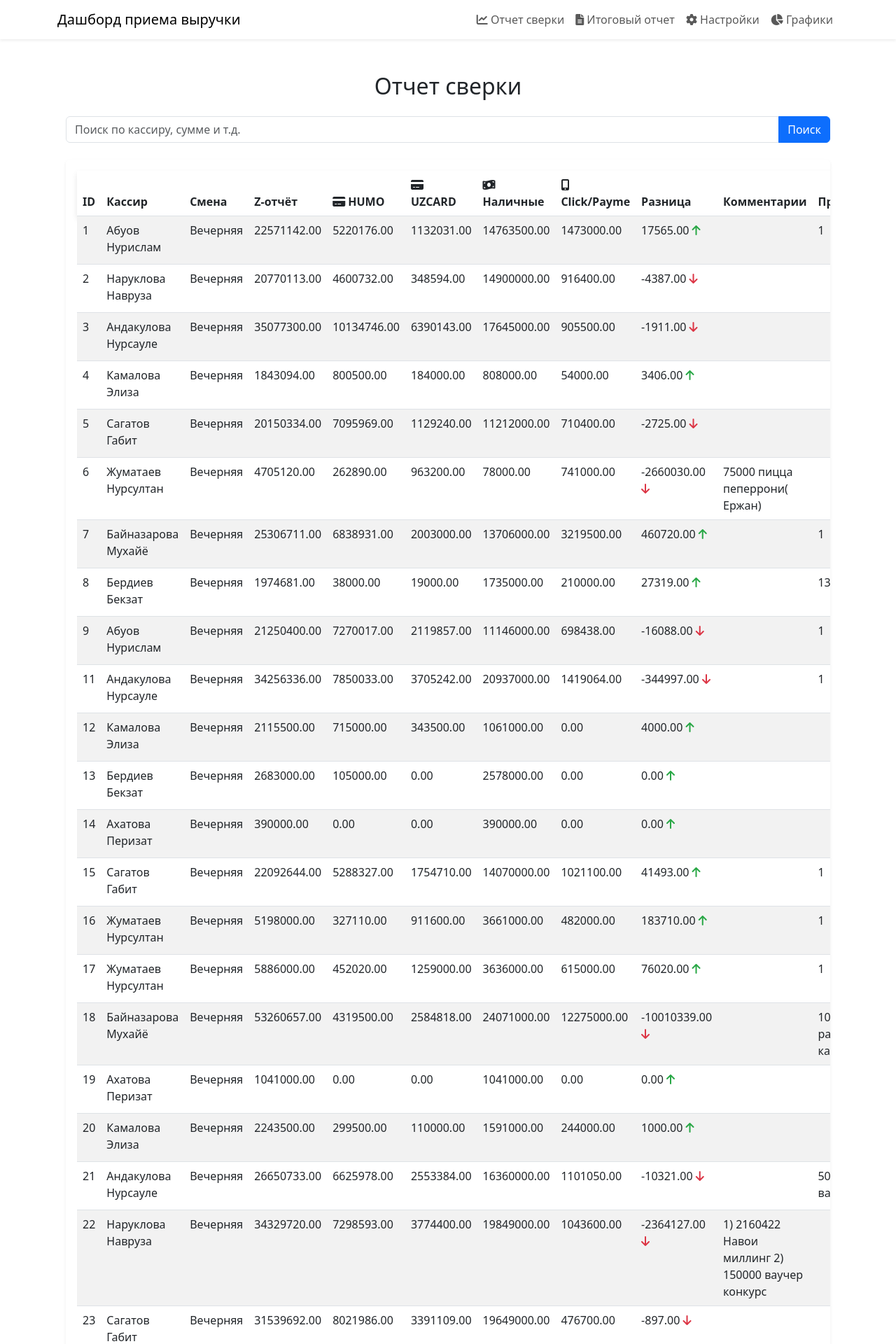
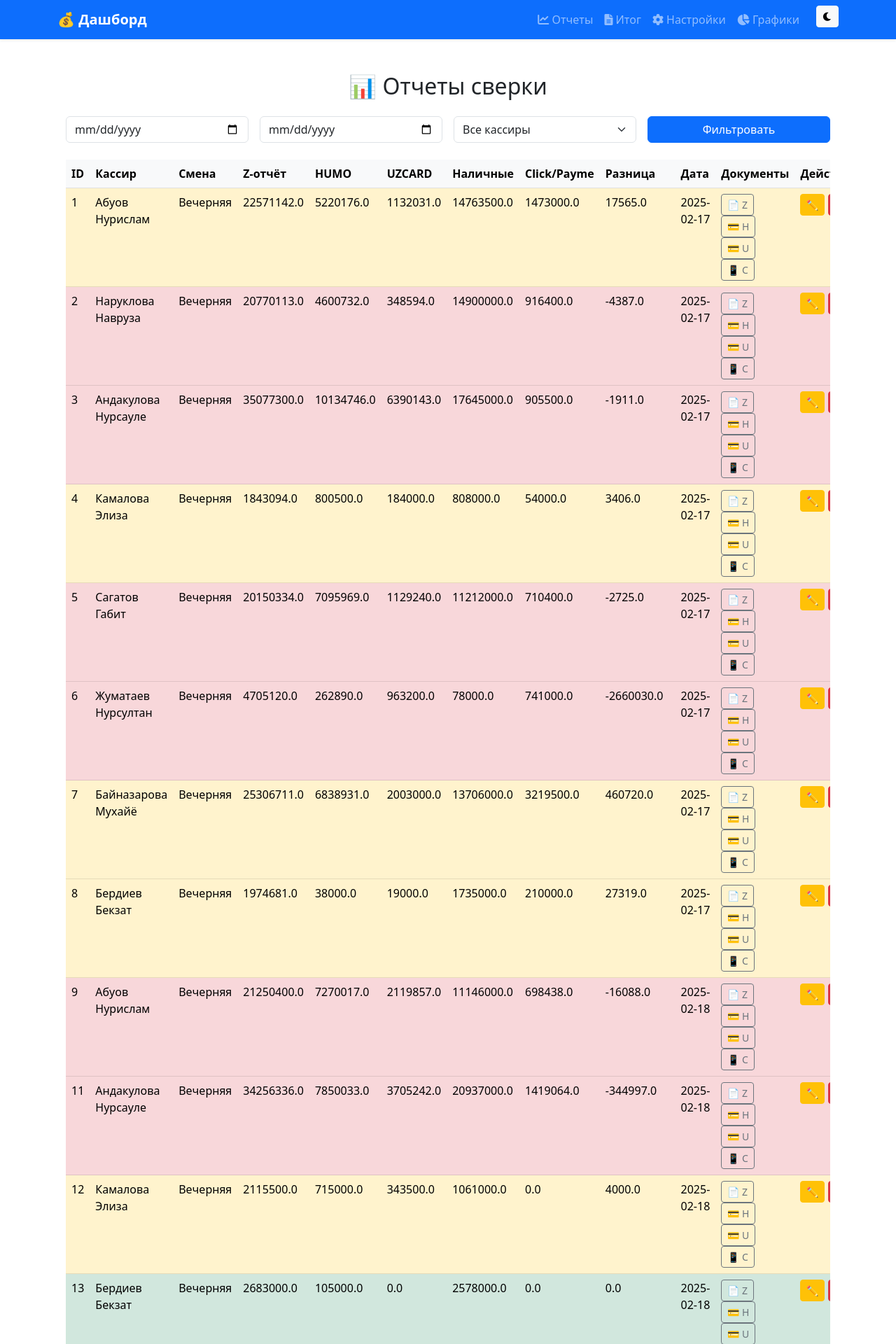
Before and after one commit to faraganiev/flask_app, a Flask app: page /reports in a window 1280 px wide. Shown: the top 1920 px of the page at 70% size. Run offline with Flask 3, Linux system fonts and the light colour scheme; a user stored in the database is signed in.

Commit message:
Обновление проекта: добавлены новые функции

```diff
--- a/app.py
+++ b/app.py
@@ -13,6 +13,7 @@ from database import db, CashierReport, User, Settings, Cashier
 from openpyxl import Workbook
 from openpyxl.styles import Font, PatternFill, Alignment, Border, Side
 from openpyxl.cell import MergedCell
+from sqlalchemy.sql import func
 
 app = Flask(__name__)
 app.config['SQLALCHEMY_DATABASE_URI'] = 'sqlite:///cashier_check.db'
@@ -166,63 +167,123 @@ def index():
     settings = Settings.query.first()
     return render_template('index.html', difference=difference, settings=settings, cashiers=cashiers)
 
-@app.route('/reports')
+from datetime import datetime
+from flask import request, flash
+
+@app.route('/reports', methods=['GET'])
 @login_required
 def reports():
-    query = CashierReport.query
+    start_date = request.args.get('start_date')
+    end_date = request.args.get('end_date')
+    cashier = request.args.get('cashier')
     search = request.args.get('search')
 
+    query = CashierReport.query
+
+    # Проверяем формат даты и фильтруем
+    if start_date:
+        try:
+            start_date_obj = datetime.strptime(start_date, '%Y-%m-%d').replace(hour=0, minute=0, second=0)
+            query = query.filter(CashierReport.timestamp >= start_date_obj)
+        except ValueError:
+            flash("Ошибка: Неверный формат даты", "error")
+
+    if end_date:
+        try:
+            end_date_obj = datetime.strptime(end_date, '%Y-%m-%d').replace(hour=23, minute=59, second=59)
+            query = query.filter(CashierReport.timestamp <= end_date_obj)
+        except ValueError:
+            flash("Ошибка: Неверный формат даты", "error")
+
+    # Фильтр по кассиру
+    if cashier:
+        query = query.filter(CashierReport.cashier == cashier)
+
+    # Фильтр по поиску
     if search:
         query = query.filter(
             (CashierReport.cashier.ilike(f'%{search}%')) |
             (CashierReport.shift.ilike(f'%{search}%')) |
-            (CashierReport.z_report.ilike(f'%{search}%')) |
-            (CashierReport.humo.ilike(f'%{search}%')) |
-            (CashierReport.uzcard.ilike(f'%{search}%')) |
-            (CashierReport.cash.ilike(f'%{search}%')) |
-            (CashierReport.click_payme.ilike(f'%{search}%')) |
-            (CashierReport.difference.ilike(f'%{search}%')) |
-            (CashierReport.comments.ilike(f'%{search}%')) |
-            (CashierReport.reason.ilike(f'%{search}%')) |
-            (CashierReport.timestamp.ilike(f'%{search}%'))
+            (CashierReport.comments.ilike(f'%{search}%'))
         )
 
     reports = query.all()
     settings = Settings.query.first()
     timezone = pytz.timezone(settings.timezone) if settings else pytz.timezone('Asia/Tashkent')
+
+    # Проверяем, есть ли данные
+    if not reports:
+        flash("⚠ Отчеты не найдены за выбранный период.", "warning")
+
+    # Применяем часовой пояс
     for report in reports:
         report.timestamp = report.timestamp.astimezone(timezone)
 
-    return render_template('reports.html', reports=reports, settings=settings, zip=zip)
+    return render_template('reports.html', reports=reports, cashiers=Cashier.query.all(), settings=settings)
 
+
+from datetime import datetime, timedelta
+from flask import request
 
 @app.route('/summary', methods=['GET'])
 @login_required
 def summary():
-    date_str = request.args.get('date')
-    if date_str:
-        selected_date = datetime.strptime(date_str, '%Y-%m-%d').date()
-    else:
-        selected_date = date.today()
+    # Получаем текущую дату
+    today = datetime.today().strftime('%Y-%m-%d')
 
+    # Получаем параметры запроса (если пользователь выбрал другую дату)
+    start_date = request.args.get('start_date', today)  # По умолчанию = сегодня
+    end_date = request.args.get('end_date', today)  # По умолчанию = сегодня
+
+    query = CashierReport.query
+
+    # Фильтр по дате (преобразуем в datetime)
+    start_date_obj = datetime.strptime(start_date, '%Y-%m-%d')
+    end_date_obj = datetime.strptime(end_date, '%Y-%m-%d').replace(hour=23, minute=59, second=59)
+
+    query = query.filter(CashierReport.timestamp >= start_date_obj,
+                         CashierReport.timestamp <= end_date_obj)
+
+    reports = query.all()
+
+    # Загружаем настройки
     settings = Settings.query.first()
-    timezone = pytz.timezone(settings.timezone) if settings else pytz.timezone('Asia/Tashkent')
+    if not settings:
+        settings = type('Settings', (), {"currency": "сум"})()
 
-    reports = CashierReport.query.filter(db.func.date(CashierReport.timestamp) == selected_date).all()
-    for report in reports:
-        report.timestamp = report.timestamp.astimezone(timezone)
+    # Считаем итоги
+    total_z_report = sum([r.z_report for r in reports])
+    total_humo = sum([r.humo for r in reports])
+    total_uzcard = sum([r.uzcard for r in reports])
+    total_cash = sum([r.cash for r in reports])
+    total_click_payme = sum([r.click_payme for r in reports])
+    total_difference = sum([r.difference for r in reports])
 
-    total_z_report = sum(report.z_report for report in reports)
-    total_humo = sum(report.humo for report in reports)
-    total_uzcard = sum(report.uzcard for report in reports)
-    total_cash = sum(report.cash for report in reports)
-    total_click_payme = sum(report.click_payme for report in reports)
-    total_difference = sum(report.difference for report in reports)
+    # Генерация данных для графика
+    graph_data = {
+        "data": [
+            {
+                "x": [r.timestamp.strftime('%d.%m.%Y') for r in reports],
+                "y": [r.z_report + r.humo + r.uzcard + r.cash + r.click_payme for r in reports],
+                "type": "bar",
+                "marker": {"color": "blue"}
+            }
+        ],
+        "layout": {
+            "title": "Выручка по дням",
+            "xaxis": {"title": "Дата"},
+            "yaxis": {"title": "Сумма"}
+        }
+    }
 
-    return render_template('summary.html', reports=reports, total_z_report=total_z_report,
-                           total_humo=total_humo, total_uzcard=total_uzcard, total_cash=total_cash,
-                           total_click_payme=total_click_payme, total_difference=total_difference,
-                           settings=settings)
+    return render_template('summary.html', reports=reports, settings=settings,
+                           total_z_report=total_z_report, total_humo=total_humo,
+                           total_uzcard=total_uzcard, total_cash=total_cash,
+                           total_click_payme=total_click_payme,
+                           total_difference=total_difference,
+                           graph_json=graph_data,
+                           selected_start_date=start_date, selected_end_date=end_date)
+
 
 @app.route('/settings', methods=['GET', 'POST'])
 @login_required
@@ -598,5 +659,82 @@ def generate_total_report_for_dates(start_date, end_date):
     return report_text
 
 
+
+from flask import render_template, redirect, url_for, request
+from flask_login import login_required, current_user
+from datetime import datetime, timedelta
+from sqlalchemy.sql import func
+from database import db, CashierReport, User, Settings, Cashier  # ✅ Исправленный импорт
+
+@app.route('/dashboard')
+@login_required
+def dashboard():
+    # Проверяем, админ ли это
+    if current_user.username != "admin":
+        return redirect(url_for('index'))  # Если не админ, отправляем на главную
+
+    # Считаем общую сумму денег в кассах
+    total_z_report = db.session.query(func.sum(CashierReport.z_report)).scalar() or 0
+    total_humo = db.session.query(func.sum(CashierReport.humo)).scalar() or 0
+    total_uzcard = db.session.query(func.sum(CashierReport.uzcard)).scalar() or 0
+    total_cash = db.session.query(func.sum(CashierReport.cash)).scalar() or 0
+    total_click_payme = db.session.query(func.sum(CashierReport.click_payme)).scalar() or 0
+
+    # Количество проблемных отчетов (где разница не 0)
+    problem_reports_count = CashierReport.query.filter(CashierReport.difference != 0).count()
+
+    # Пагинация (разбиение проблемных отчетов на страницы)
+    page = request.args.get('page', 1, type=int)  # Получаем текущую страницу (по умолчанию 1)
+    per_page = 10  # Количество отчетов на одной странице
+
+    # Получаем проблемные отчеты (все, но с разбиением по страницам)
+    problem_reports = (
+        CashierReport.query.filter(CashierReport.difference != 0)
+        .order_by(CashierReport.timestamp.desc())
+        .paginate(page=page, per_page=per_page, error_out=False)
+    )
+
+    # Лучший и худший кассир (по количеству отчетов)
+    best_cashier = (
+        db.session.query(CashierReport.cashier, func.count(CashierReport.id))
+        .group_by(CashierReport.cashier)
+        .order_by(func.count(CashierReport.id).desc())
+        .first()
+    )
+    worst_cashier = (
+        db.session.query(CashierReport.cashier, func.count(CashierReport.id))
+        .group_by(CashierReport.cashier)
+        .order_by(func.count(CashierReport.id).asc())
+        .first()
+    )
+
+    # Выручка за последние 7 дней (для графика)
+    last_7_days = datetime.utcnow() - timedelta(days=7)
+    sales_data = (
+        db.session.query(func.date(CashierReport.timestamp), func.sum(CashierReport.z_report))
+        .filter(CashierReport.timestamp >= last_7_days)
+        .group_by(func.date(CashierReport.timestamp))
+        .all()
+    )
+
+    graph_data = {
+        "labels": [str(date) for date, _ in sales_data],
+        "values": [total for _, total in sales_data],
+    }
+
+    return render_template(
+        "dashboard.html",
+        total_z_report=total_z_report,
+        total_humo=total_humo,
+        total_uzcard=total_uzcard,
+        total_cash=total_cash,
+        total_click_payme=total_click_payme,
+        problem_reports_count=problem_reports_count,
+        problem_reports=problem_reports,  # Теперь передаем объект с пагинацией!
+        best_cashier=best_cashier,
+        worst_cashier=worst_cashier,
+        graph_data=graph_data,
+    )
+
 if __name__ == '__main__':
     app.run(debug=True)
--- a/templates/base.html
+++ b/templates/base.html
@@ -8,20 +8,22 @@
     <link rel="stylesheet" href="https://cdnjs.cloudflare.com/ajax/libs/font-awesome/6.0.0-beta3/css/all.min.css">
     <link rel="stylesheet" href="/static/styles.css">
 </head>
-<body>
-    <nav class="navbar navbar-expand-lg navbar-light bg-white shadow-sm">
+<body class="theme-light">
+
+    <!-- Навигация -->
+    <nav class="navbar navbar-expand-lg navbar-dark bg-primary shadow-sm">
         <div class="container">
-            <a class="navbar-brand" href="/">Дашборд приема выручки</a>
-            <button class="navbar-toggler" type="button" data-bs-toggle="collapse" data-bs-target="#navbarNav" aria-controls="navbarNav" aria-expanded="false" aria-label="Toggle navigation">
+            <a class="navbar-brand fw-bold" href="/">💰 Дашборд</a>
+            <button class="navbar-toggler" type="button" data-bs-toggle="collapse" data-bs-target="#navbarNav">
                 <span class="navbar-toggler-icon"></span>
             </button>
             <div class="collapse navbar-collapse" id="navbarNav">
                 <ul class="navbar-nav ms-auto">
                     <li class="nav-item">
-                        <a class="nav-link" href="/reports"><i class="fas fa-chart-line"></i> Отчет сверки</a>
+                        <a class="nav-link" href="/reports"><i class="fas fa-chart-line"></i> Отчеты</a>
                     </li>
                     <li class="nav-item">
-                        <a class="nav-link" href="/summary"><i class="fas fa-file-alt"></i> Итоговый отчет</a>
+                        <a class="nav-link" href="/summary"><i class="fas fa-file-alt"></i> Итог</a>
                     </li>
                     <li class="nav-item">
                         <a class="nav-link" href="/settings"><i class="fas fa-cog"></i> Настройки</a>
@@ -29,21 +31,66 @@
                     <li class="nav-item">
                         <a class="nav-link" href="/charts"><i class="fas fa-chart-pie"></i> Графики</a>
                     </li>
+
+                    <!-- Кнопка "Дашборд" (только для admin) -->
+                    {% if current_user.is_authenticated and current_user.username == "admin" %}
+                    <li class="nav-item">
+                        <a class="nav-link text-warning fw-bold" href="/dashboard">
+                            <i class="fas fa-tachometer-alt"></i> Дашборд
+                        </a>
+                    </li>
+                    {% endif %}
+
+                    <!-- Кнопка переключения темы -->
+                    <li class="nav-item">
+                        <button id="theme-toggle" class="btn btn-sm btn-light ms-3">
+                            <i class="fas fa-moon"></i>
+                        </button>
+                    </li>
                 </ul>
             </div>
         </div>
     </nav>
 
+    <!-- Контент -->
     <div class="container mt-4">
         {% block content %}{% endblock %}
     </div>
 
-    <footer class="bg-light py-3">
+    <!-- Футер -->
+    <footer class="bg-light py-3 mt-5">
         <div class="container text-center">
-            <p>&copy; 2025 Система сверки кассиров</p>
+            <p>&copy; 2025 Система сверки кассиров | <a href="#">Политика конфиденциальности</a></p>
         </div>
     </footer>
 
+    <!-- Bootstrap и JS -->
     <script src="https://cdn.jsdelivr.net/npm/bootstrap@5.3.0/dist/js/bootstrap.bundle.min.js"></script>
+    <script>
+        document.addEventListener('DOMContentLoaded', function () {
+            const themeToggle = document.getElementById('theme-toggle');
+            const body = document.body;
+
+            // Проверяем сохраненную тему
+            const savedTheme = localStorage.getItem('theme');
+            if (savedTheme) {
+                body.classList.remove('theme-light', 'theme-dark');
+                body.classList.add(savedTheme);
+            }
+
+            // Переключение темы
+            themeToggle.addEventListener('click', function () {
+                if (body.classList.contains('theme-light')) {
+                    body.classList.replace('theme-light', 'theme-dark');
+                    themeToggle.innerHTML = '<i class="fas fa-sun"></i>';
+                    localStorage.setItem('theme', 'theme-dark');
+                } else {
+                    body.classList.replace('theme-dark', 'theme-light');
+                    themeToggle.innerHTML = '<i class="fas fa-moon"></i>';
+                    localStorage.setItem('theme', 'theme-light');
+                }
+            });
+        });
+    </script>
 </body>
 </html>
--- a/templates/reports.html
+++ b/templates/reports.html
@@ -1,97 +1,74 @@
 {% extends 'base.html' %}
 
 {% block content %}
-<div class="container mt-5 slide-in">
-    <h2 class="text-center mb-4">Отчет сверки</h2>
+<div class="container mt-5">
+    <h2 class="text-center mb-4">📊 Отчеты сверки</h2>
 
-    <!-- Форма поиска и фильтров -->
-    <form class="mb-4" method="get">
-        <div class="input-group">
-            <input type="text" class="form-control" name="search" placeholder="Поиск по кассиру, сумме и т.д." value="{{ request.args.get('search', '') }}">
-            <button class="btn btn-primary">Поиск</button>
+    <!-- Форма фильтрации -->
+    <form id="filter-form" class="row g-3 mb-4">
+        <div class="col-md-3">
+            <input type="date" id="start-date" name="start_date" class="form-control" placeholder="Дата с">
+        </div>
+        <div class="col-md-3">
+            <input type="date" id="end-date" name="end_date" class="form-control" placeholder="Дата по">
+        </div>
+        <div class="col-md-3">
+            <select id="cashier-filter" name="cashier" class="form-select">
+                <option value="">Все кассиры</option>
+                {% for cashier in cashiers %}
+                <option value="{{ cashier.name }}">{{ cashier.name }}</option>
+                {% endfor %}
+            </select>
+        </div>
+        <div class="col-md-3">
+            <button type="submit" class="btn btn-primary w-100">Фильтровать</button>
         </div>
     </form>
 
-    <!-- Вставка стилей -->
-    <style>
-        .positive {
-            background-color: #d4edda;
-            color: #155724;
-        }
-        .negative {
-            background-color: #f8d7da;
-            color: #721c24;
-        }
-        .positive .arrow-up {
-            color: #28a745;
-        }
-        .negative .arrow-down {
-            color: #dc3545;
-        }
-    </style>
-
-    <div class="table-responsive shadow-sm p-3 mb-5 bg-body rounded">
-        <table class="table table-striped table-hover">
-            <thead class="thead-light">
-                <tr style="background-color: #f8f9fa; color: #333; box-shadow: 0 4px 8px rgba(0, 0, 0, 0.1);">
+    <!-- Таблица отчетов -->
+    <div class="table-responsive">
+        <table id="reports-table" class="table table-hover">
+            <thead class="table-light">
+                <tr>
                     <th>ID</th>
                     <th>Кассир</th>
                     <th>Смена</th>
                     <th>Z-отчёт</th>
-                    <th><i class="fas fa-credit-card"></i> HUMO</th>
-                    <th><i class="fas fa-credit-card"></i> UZCARD</th>
-                    <th><i class="fas fa-money-bill-wave"></i> Наличные</th>
-                    <th><i class="fas fa-mobile-alt"></i> Click/Payme</th>
+                    <th>HUMO</th>
+                    <th>UZCARD</th>
+                    <th>Наличные</th>
+                    <th>Click/Payme</th>
                     <th>Разница</th>
-                    <th>Комментарии</th>
-                    <th>Причина</th>
                     <th>Дата</th>
-                    <th>Должники</th>
-                    <th>Z-отчёт Документ</th>
-                    <th>Чек HUMO</th>
-                    <th>Чек UZCARD</th>
-                    <th>Чеки Click/Payme</th>
-                    <th>Excel</th>
+                    <th>Документы</th>
                     <th>Действия</th>
                 </tr>
             </thead>
             <tbody>
                 {% for report in reports %}
-                <tr class="{{ 'positive' if report.difference >= 0 else 'negative' }}">
+                <tr class="{% if report.difference < 0 %}table-danger{% elif report.difference > 0 %}table-warning{% else %}table-success{% endif %}">
                     <td>{{ report.id }}</td>
                     <td>{{ report.cashier }}</td>
                     <td>{{ report.shift }}</td>
-                    <td>{{ '%.2f'|format(report.z_report) }}</td>
-                    <td>{{ '%.2f'|format(report.humo) }}</td>
-                    <td>{{ '%.2f'|format(report.uzcard) }}</td>
-                    <td>{{ '%.2f'|format(report.cash) }}</td>
-                    <td>{{ '%.2f'|format(report.click_payme) }}</td>
-                    <td>{{ '%.2f'|format(report.difference) }} <i class="{{ 'arrow-up fas fa-arrow-up' if report.difference >= 0 else 'arrow-down fas fa-arrow-down' }}"></i></td>
-                    <td>{{ report.comments }}</td>
-                    <td>{{ report.reason }}</td>
-                    <td>{{ report.timestamp.strftime('%d.%m.%Y %H:%M') }}</td>
+                    <td>{{ report.z_report }}</td>
+                    <td>{{ report.humo }}</td>
+                    <td>{{ report.uzcard }}</td>
+                    <td>{{ report.cash }}</td>
+                    <td>{{ report.click_payme }}</td>
+                    <td>{{ report.difference }}</td>
+                    <td>{{ report.timestamp.strftime('%Y-%m-%d') }}</td>
                     <td>
-                        {% if report.debtor_names and report.debtor_amounts %}
-                            {% for name, amount in zip(report.debtor_names.split(';'), report.debtor_amounts.split(';')) %}
-                                <p>{{ name }}: {{ amount }} сум</p>
-                            {% endfor %}
-                        {% else %}
-                            <p>Нет долгов</p>
-                        {% endif %}
-                    </td>
-                    <td><a href="{{ url_for('uploaded_file', filename=report.z_report_doc) }}" target="_blank" class="btn btn-link"><i class="fas fa-file-alt"></i></a></td>
-                    <td><a href="{{ url_for('uploaded_file', filename=report.humo_receipt) }}" target="_blank" class="btn btn-link"><i class="fas fa-file-alt"></i></a></td>
-                    <td><a href="{{ url_for('uploaded_file', filename=report.uzcard_receipt) }}" target="_blank" class="btn btn-link"><i class="fas fa-file-alt"></i></a></td>
-                    <td>
+                        <a href="{{ url_for('uploaded_file', filename=report.z_report_doc) }}" class="btn btn-sm btn-outline-secondary" target="_blank">📄 Z</a>
+                        <a href="{{ url_for('uploaded_file', filename=report.humo_receipt) }}" class="btn btn-sm btn-outline-secondary" target="_blank">💳 H</a>
+                        <a href="{{ url_for('uploaded_file', filename=report.uzcard_receipt) }}" class="btn btn-sm btn-outline-secondary" target="_blank">💳 U</a>
                         {% for receipt in report.click_receipts.split(';') %}
-                            <a href="{{ url_for('uploaded_file', filename=receipt) }}" target="_blank" class="btn btn-link"><i class="fas fa-file-alt"></i> Чек {{ loop.index }}</a><br>
+                        <a href="{{ url_for('uploaded_file', filename=receipt) }}" class="btn btn-sm btn-outline-secondary" target="_blank">📱 C</a>
                         {% endfor %}
                     </td>
-                    <td><a href="{{ url_for('download_excel', report_id=report.id) }}" class="btn btn-primary btn-sm">Скачать Excel</a></td>
                     <td>
-                        <a href="{{ url_for('edit_report', report_id=report.id) }}" class="btn btn-warning btn-sm"><i class="fas fa-edit"></i></a>
-                        <form action="{{ url_for('delete_report', report_id=report.id) }}" method="post" style="display:inline;" onsubmit="return confirm('Вы уверены, что хотите удалить этот отчет?');">
-                            <button type="submit" class="btn btn-danger btn-sm"><i class="fas fa-trash-alt"></i></button>
+                        <a href="{{ url_for('edit_report', report_id=report.id) }}" class="btn btn-warning btn-sm">✏</a>
+                        <form action="{{ url_for('delete_report', report_id=report.id) }}" method="post" style="display:inline;" onsubmit="return confirm('Удалить отчет?');">
+                            <button type="submit" class="btn btn-danger btn-sm">🗑</button>
                         </form>
                     </td>
                 </tr>
@@ -100,4 +77,21 @@
         </table>
     </div>
 </div>
+
+<script>
+document.getElementById('filter-form').addEventListener('submit', function(event) {
+    event.preventDefault();
+    const startDate = document.getElementById('start-date').value;
+    const endDate = document.getElementById('end-date').value;
+    const cashier = document.getElementById('cashier-filter').value;
+
+    let url = '/reports?';
+    if (startDate) url += `start_date=${startDate}&`;
+    if (endDate) url += `end_date=${endDate}&`;
+    if (cashier) url += `cashier=${cashier}`;
+
+    window.location.href = url;
+});
+</script>
+
 {% endblock %}
```
Also changed, not shown: templates/dashboard.html (added, +125 -0 lines), templates/summary.html (+39 -39 lines), instance/cashier_check.db, uploads/FARA.jpg (renamed from uploads/17397893168711521732528023221396.jpg).
